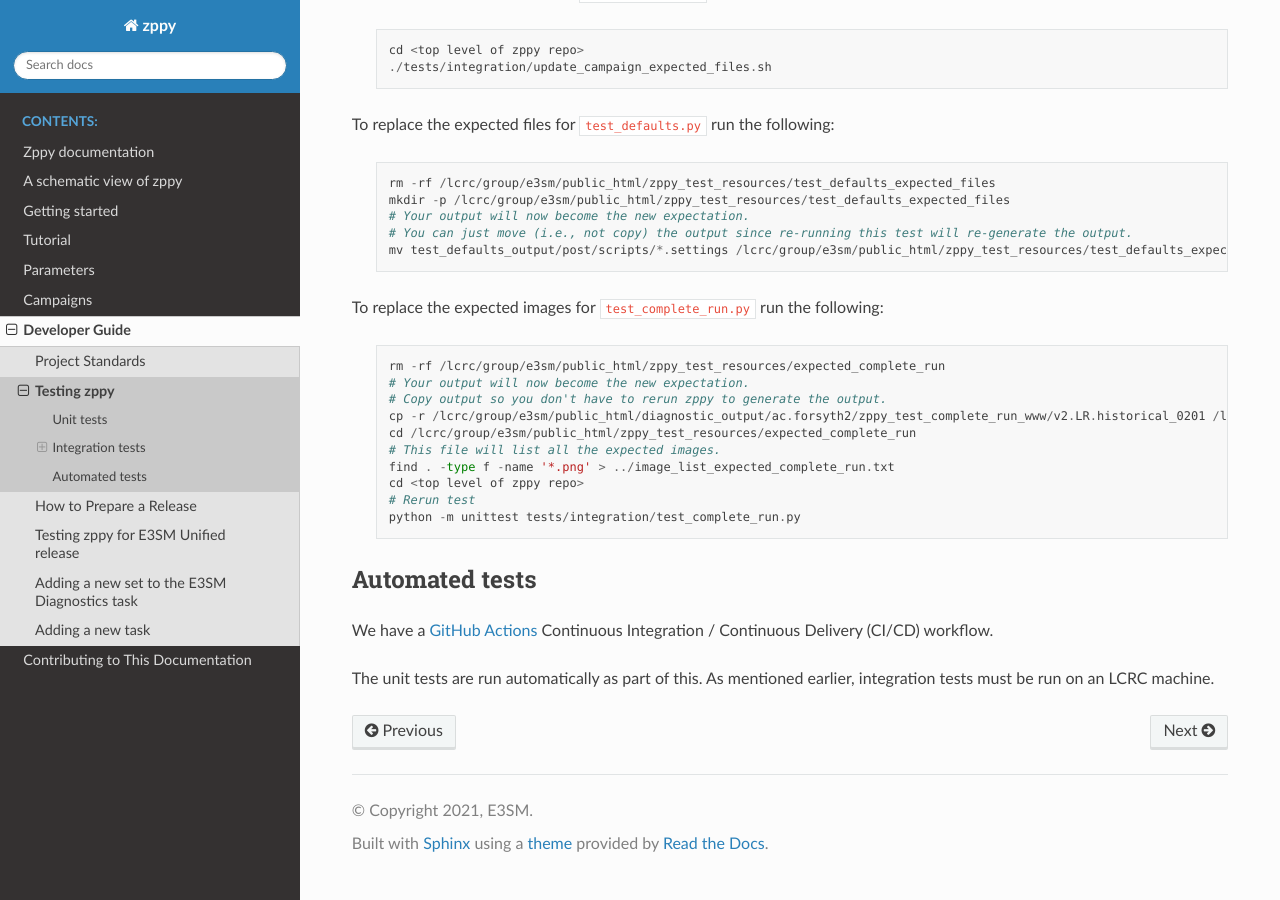
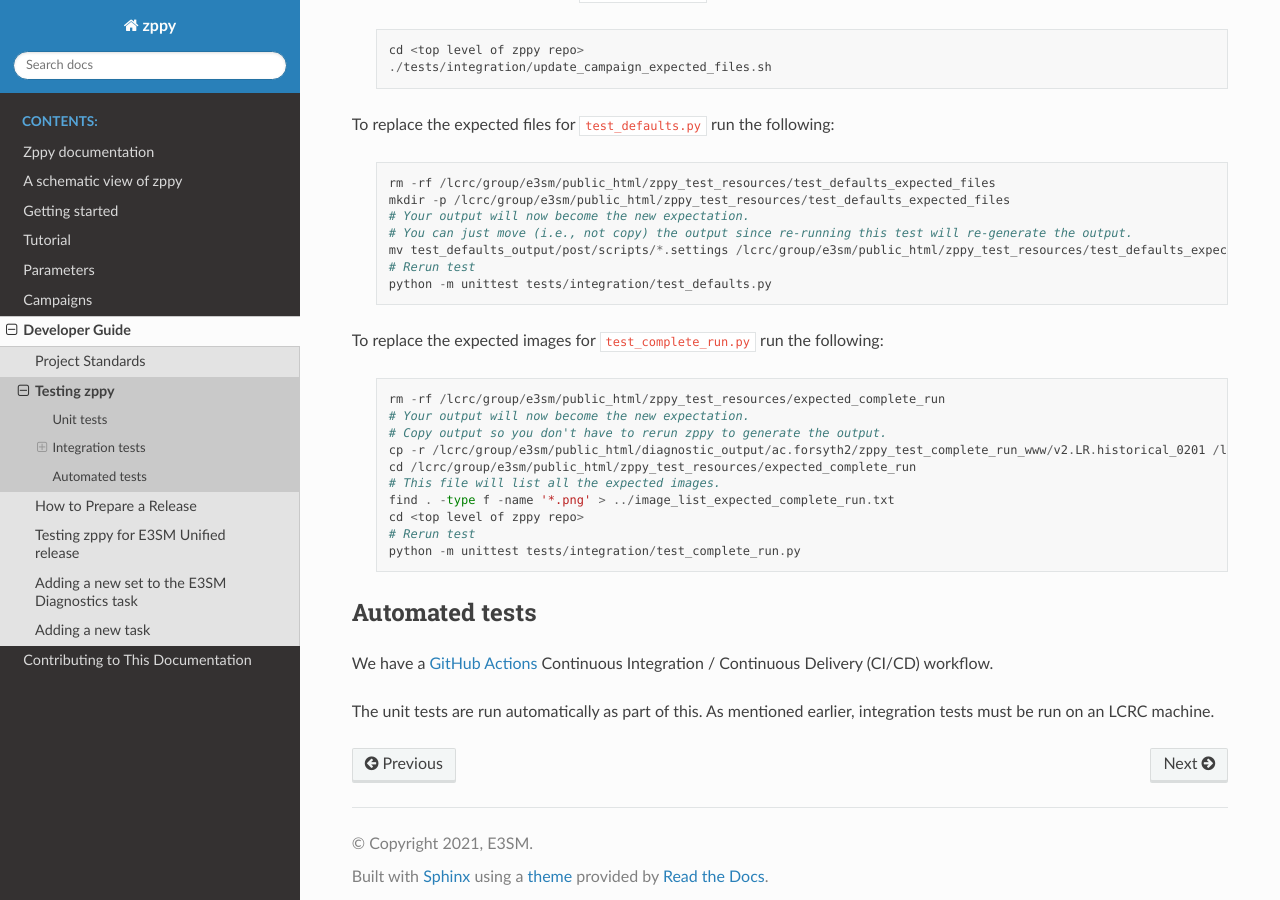
Before and after one commit to E3SM-Project/zppy, a Sphinx documentation site: the page built from docs/source/dev_guide/testing.rst, in a window 1280 px wide and 900 px high, scrolled down 1088 px. Built offline with Sphinx 7.4.7 and the Read the Docs theme 2.0.0, drawn with Linux system fonts in a browser that asks for light colours.

Commit message:
Fix test_defaults

```diff
--- a/docs/source/dev_guide/testing.rst
+++ b/docs/source/dev_guide/testing.rst
@@ -68,6 +68,8 @@ To replace the expected files for ``test_defaults.py`` run the following:
        # Your output will now become the new expectation.
        # You can just move (i.e., not copy) the output since re-running this test will re-generate the output.
        mv test_defaults_output/post/scripts/*.settings /lcrc/group/e3sm/public_html/zppy_test_resources/test_defaults_expected_files
+       # Rerun test
+       python -m unittest tests/integration/test_defaults.py
 
 To replace the expected images for ``test_complete_run.py`` run the following:
 
```
Also changed, not shown: 1 other file.
